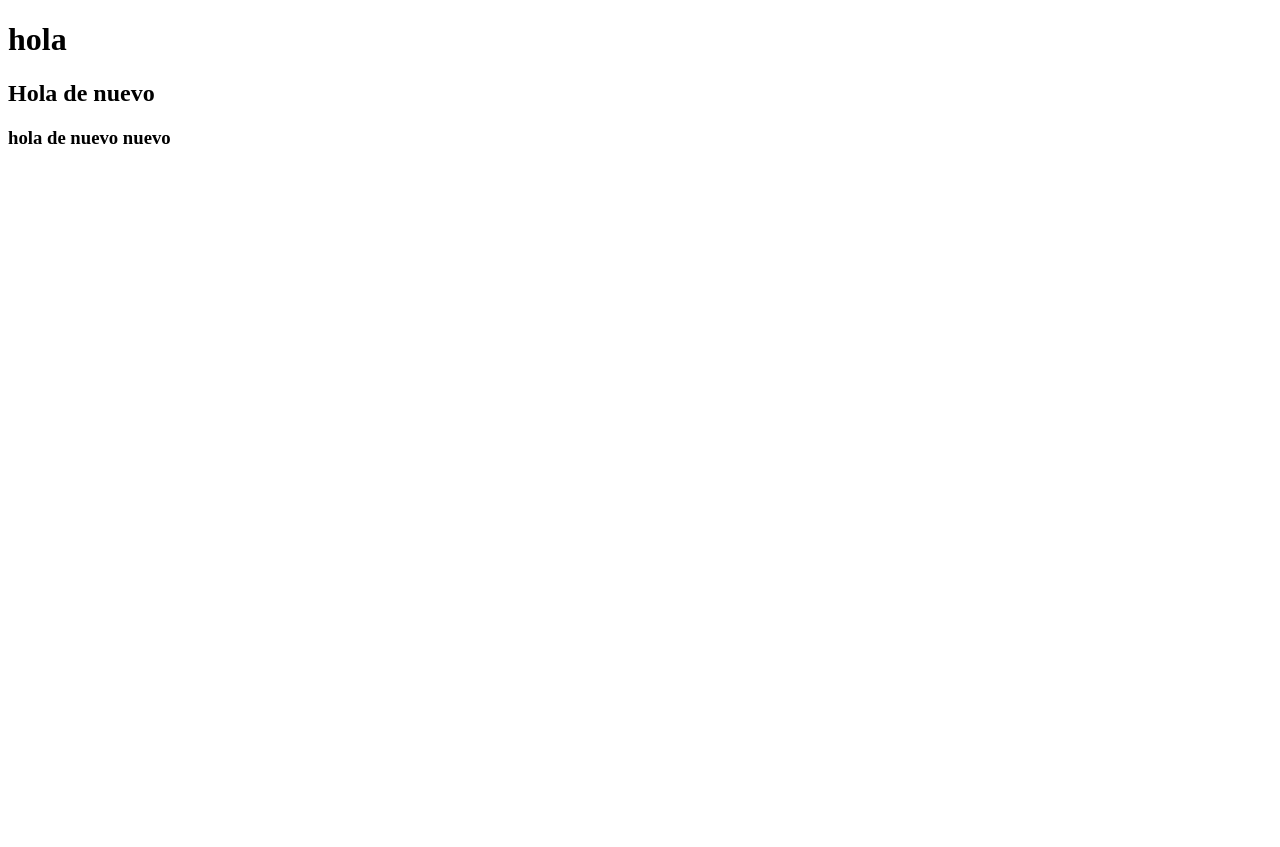
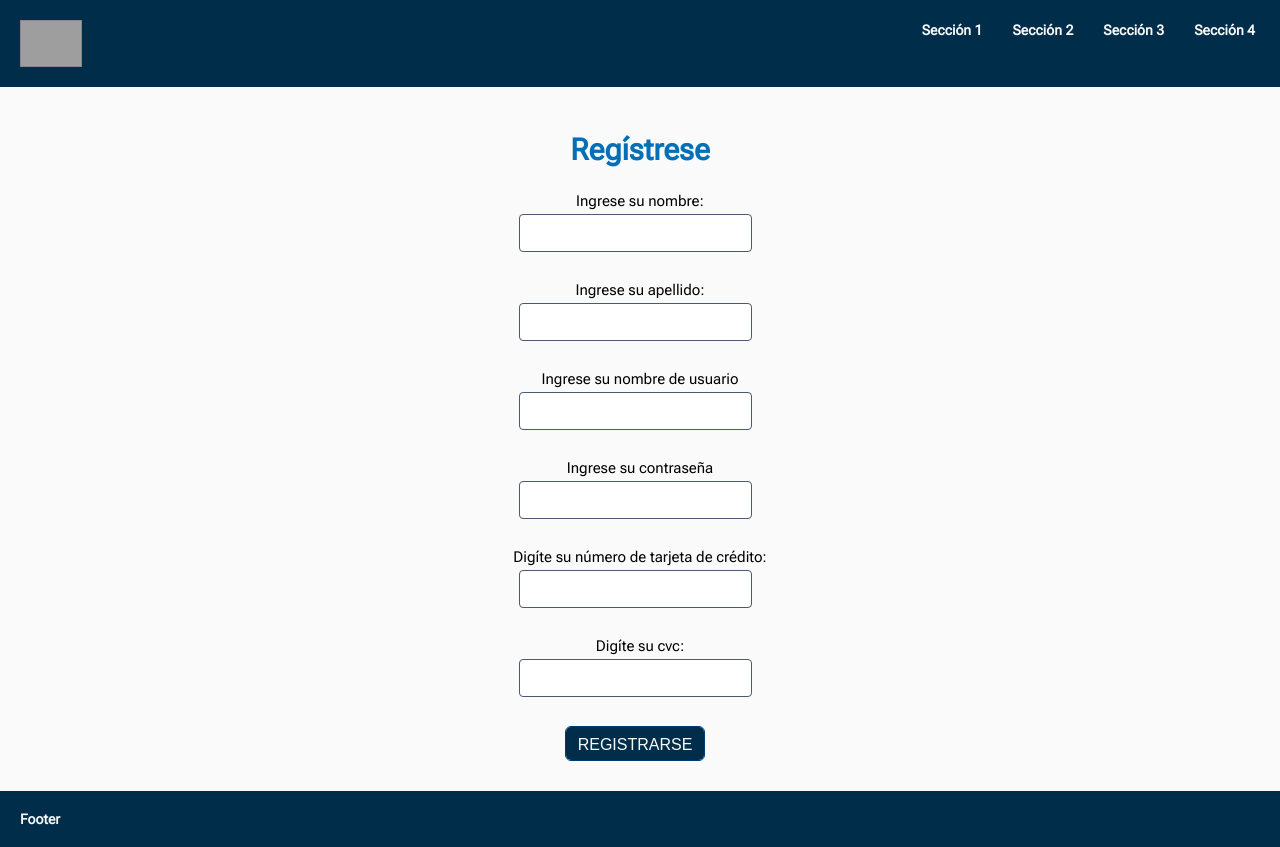
Before and after one commit to Juani1603/obligatorio-p1, a plain HTML site: page index.html in a window 1280 px wide. Before the commit the page ends 800 px from the top, so only its background shows below. Drawn offline with Linux system fonts and the light colour scheme; grey boxes are pictures that could not be loaded.

Commit message:
agregando clases

```diff
--- /dev/null
+++ b/css/styles.css
@@ -0,0 +1,205 @@
+@charset "utf-8";
+/* CSS Document */
+@import url("https://fonts.googleapis.com/css2?family=Roboto+Flex:opsz@8..144&display=swap");
+
+body {
+  font-family: "Roboto Flex", sans-serif;
+  background-color: #fafafa;
+  margin: 0;
+}
+
+/* Estilos contenedor de todo el documento */
+#contenedor {
+  width: 100%;
+  display: flex;
+  flex-direction: column;
+}
+
+/* Estilos contenedor de todo el contenido  */
+main {
+  padding: 20px;
+}
+
+/* Titulos */
+h1,
+h2,
+h3,
+h5,
+h6 {
+  font-family: "Roboto Flex", sans-serif;
+  color: #002e4a;
+}
+
+h2 {
+  font-weight: 800;
+  font-size: 30px;
+  color: #026fb7;
+}
+
+h4 {
+  margin-top: 26px;
+  font-weight: 600;
+  color: #c0ca33;
+}
+
+/* Estilos nav */
+#navPrincipal {
+  float: right;
+  margin-top: 5px;
+  margin-right: 10px;
+  max-width: 700px;
+}
+
+#navPrincipal li {
+  list-style-type: none;
+  padding: 10px;
+  margin: 5px;
+  float: left;
+}
+
+header img {
+  margin: 20px;
+  width: 60px;
+  border:1px solid #888;
+}
+
+#navPrincipal a {
+  cursor: pointer;
+  color: #fafafa;
+  font-size: 14px;
+  font-weight: 600;
+}
+
+#navPrincipal a:hover {
+  color: #c0ca33;
+}
+
+#login, #register {
+    margin: 0 auto;
+    display: flex;
+    flex-direction: column;
+    justify-content: center;
+    align-items: center;
+
+}
+
+header {
+  background-color: #002e4a;
+  clear: both;
+  color: fafafa;
+  display: flex;
+  justify-content: space-between;
+}
+
+/* Estilos tabla */
+table,
+th,
+td {
+  border-collapse: collapse;
+  border: none;
+  padding-left: 15px;
+  padding-bottom: 5px;
+  padding-top: 5px;
+  background-color: #fafafa;
+  text-align: center;
+}
+
+table {
+  min-width: 700px;
+}
+
+thead {
+  border-bottom: 1px solid black;
+  background-color: #fafafa;
+  color: #002e4a;
+  font-weight: normal;
+}
+
+table img {
+  max-width: 100px;
+}
+
+td > input[type="button"] {
+  max-width: 150px;
+  font-size: 12px;
+}
+
+table tr:nth-child(odd) td {
+  background-color: #ececec;
+}
+
+table tr:nth-child(even) td {
+  background-color: #fafafa;
+}
+
+/* Estilos label de los inputs */
+label {
+  font-size: 15px;
+  margin-bottom: 4px;
+}
+
+/* Estilos de los inputs */
+input,
+textarea,
+select {
+  margin: 0 10px 10px 0;
+  display: block;
+  min-width: 200px;
+  padding: 0.375rem 0.75rem;
+  font-size: 1rem;
+  line-height: 1.5;
+  color: #495057;
+  background-color: fafafa;
+  background-clip: padding-box;
+  border: 1.5px solid #4a5a70;
+  border-radius: 0.25rem;
+  transition: border-color 0.15s ease-in-out, box-shadow 0.15s ease-in-out;
+}
+
+/* area de texto */
+.textArea {
+  min-height: 80px;
+}
+
+/* boton */
+input[type="button"],
+button {
+  background-color: #002e4a;
+  color: #fafafa;
+  border: 1px solid rgb(0, 58, 117);
+  border-radius: 6px;
+  min-width: 100px;
+  height: 35px;
+  text-transform: uppercase;
+}
+
+input[type="button"]:hover {
+  background-color: #c0ca33;
+  border: 1px solid #eefe00;
+  color: #fafafa;
+}
+
+input[type="button"]:disabled {
+  background-color: lightgray;
+}
+
+main {
+  min-height: 250px;
+}
+
+/* Estilos del footer */
+footer {
+  background-color: #002e4a;
+  clear: both;
+  padding: 20px;
+  color: #f5f5f7;
+  font-size: 12px;
+}
+
+footer a {
+  cursor: pointer;
+  color: #f5f5f7;
+  font-size: 14px;
+  font-weight: 600;
+  text-decoration: none;
+}
--- a/index.html
+++ b/index.html
@@ -1,15 +1,83 @@
 <!DOCTYPE html>
 <html lang="es">
+
 <head>
     <meta charset="UTF-8">
     <meta name="viewport" content="width=device-width, initial-scale=1.0">
-    <title>Document</title>
+    <link rel="stylesheet" href="/css/styles.css">
+    <title>Obligatorio P1</title>
 </head>
+
 <body>
 
-    <h1>hola</h1>
+    <div id="contenedor">
+        <header>
+            <img id="logo"
+                src="https://encrypted-tbn0.gstatic.com/images?q=tbn:ANd9GcSBRWovuUPFEU2kx5mlt5sjfigAccmFr8Jq8w&s"
+                alt="logo" />
+            <nav>
+                <ul id="navPrincipal">
+                    <li>
+                        <a>Sección 1</a>
+                    </li>
+                    <li>
+                        <a>Sección 2</a>
+                    </li>
+                    <li>
+                        <a>Sección 3</a>
+                    </li>
+                    <li>
+                        <a>Sección 4</a>
+                    </li>
+                </ul>
+            </nav>
+        </header>
 
-    <h2>Hola de nuevo</h2>
-    <h3>hola de nuevo nuevo</h3>
+        <main>
+            <section id="register" class="seccion">
+                <h2>Regístrese</h2>
+                <label for="txtNombre">Ingrese su nombre:</label>
+                <input type="text" id="txtNombre" required><br>
+
+                <label for="txtApellido">Ingrese su apellido:</label>
+                <input type="text" id="txtApellido" required><br>
+
+                <label for="txtUsuario">Ingrese su nombre de usuario</label>
+                <input type="text" id="txtUsuario" required><br>
+
+                <label for="txtPassword">Ingrese su contraseña</label>
+                <input type="password" id="txtPassword" required><br>
+
+                <label for="txtTarjeta">Digíte su número de tarjeta de crédito:</label>
+                <input type="text" id="txtTarjeta" required><br>
+
+                <label for="txtCvc">Digíte su cvc:</label>
+                <input type="text" id="txtCvc" required><br>
+
+                <input type="button" value="Registrarse" id="btnRegistrarse">
+            </section>
+
+            <section id="login" class="seccion">
+                <h2>Bienvenido</h2>
+                <label for="txtUsuarioLogin">Ingrese su nombre de usuario</label>
+                <input type="text" id="txtUsuarioLogin" required><br>
+
+                <label for="txtPasswordLogin">Ingrese su contraseña</label>
+                <input type="password" id="txtPasswordLogin" required><br>
+
+                <input type="button" value="Ingresar" id="btnLogin">
+            </section>
+        </main>
+        <!-- FIN CONTENIDO -->
+        <footer>
+            <a href="https://www.ort.edu.uy">Footer</a>
+        </footer>
+        <!-- FIN PIE -->
+    </div>
+    <!-- FIN CONTENEDOR -->
+
+    <script src="js/biblioteca.js"></script>
+    <script src="js/script.js"></script>
 </body>
+
 </html>
--- /dev/null
+++ b/js/biblioteca.js
@@ -0,0 +1,11 @@
+function obtenerElemento(arr, prop, valor){
+    let objElemento = null;
+    for (let i = 0; i < arr.length; i++) {
+        const elemento = arr[i];
+        if(elemento[prop] === valor){
+            objElemento = elemento;
+            break;
+        }
+    }
+    return objElemento;
+}
--- /dev/null
+++ b/js/script.js
@@ -0,0 +1,62 @@
+class Reserva {
+    constructor(cantPersonas, metodoPago) {
+        this.cantPersonas = cantPersonas;
+        this.metodoPago = metodoPago;
+    }
+}
+
+class Destino {
+    constructor(id, nombre, precio, descripcion, url, cupos) {
+        this.id = id;
+        this.nombre = nombre;
+        this.precio = precio;
+        this.descripcion = descripcion
+        this.url = url;
+        this.cupos = cupos;
+    }
+}
+
+let idUsuario = 0;
+
+class Usuario {
+    constructor(id, tipoUsuario, nombreUsuario, password) {
+        this.id = id;
+        this.tipoUsuario = tipoUsuario;
+        this.nombreUsuario = nombreUsuario;
+        this.password = password;
+    }
+}
+
+class Sistema {
+    constructor() {
+        this.usuarios = [
+            new Usuario(0, "Admin", "Administrador", "admin123"),
+        ]
+    }
+}
+let sistema = new Sistema();
+
+ocultarSecciones();
+
+for (let i = 0; i < sistema.usuarios.length; i++) {
+    if (!hayClientesRegistrados()) {
+        document.querySelector("#register").style.display = "flex";
+    } else {
+        document.querySelector("#login").style.display = "flex";
+    }
+}
+
+function hayClientesRegistrados() {
+    if (sistema.usuarios.length > 1) {
+        return true;
+    }
+    return false;
+}
+
+function ocultarSecciones() {
+    let secciones = document.querySelectorAll(".seccion");
+    for (let i = 0; i < secciones.length; i++) {
+        const seccionHTML = secciones[i];
+        seccionHTML.style.display = "none";
+    }
+}
```
